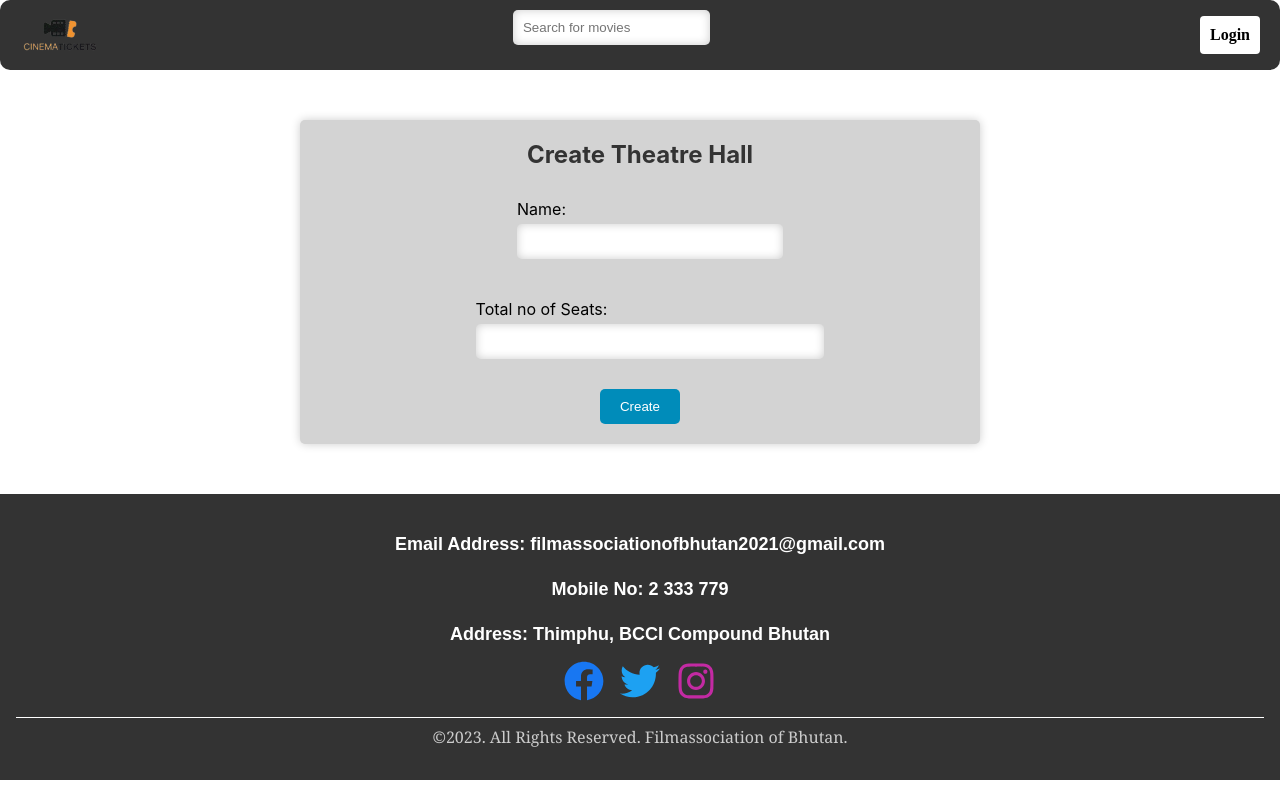
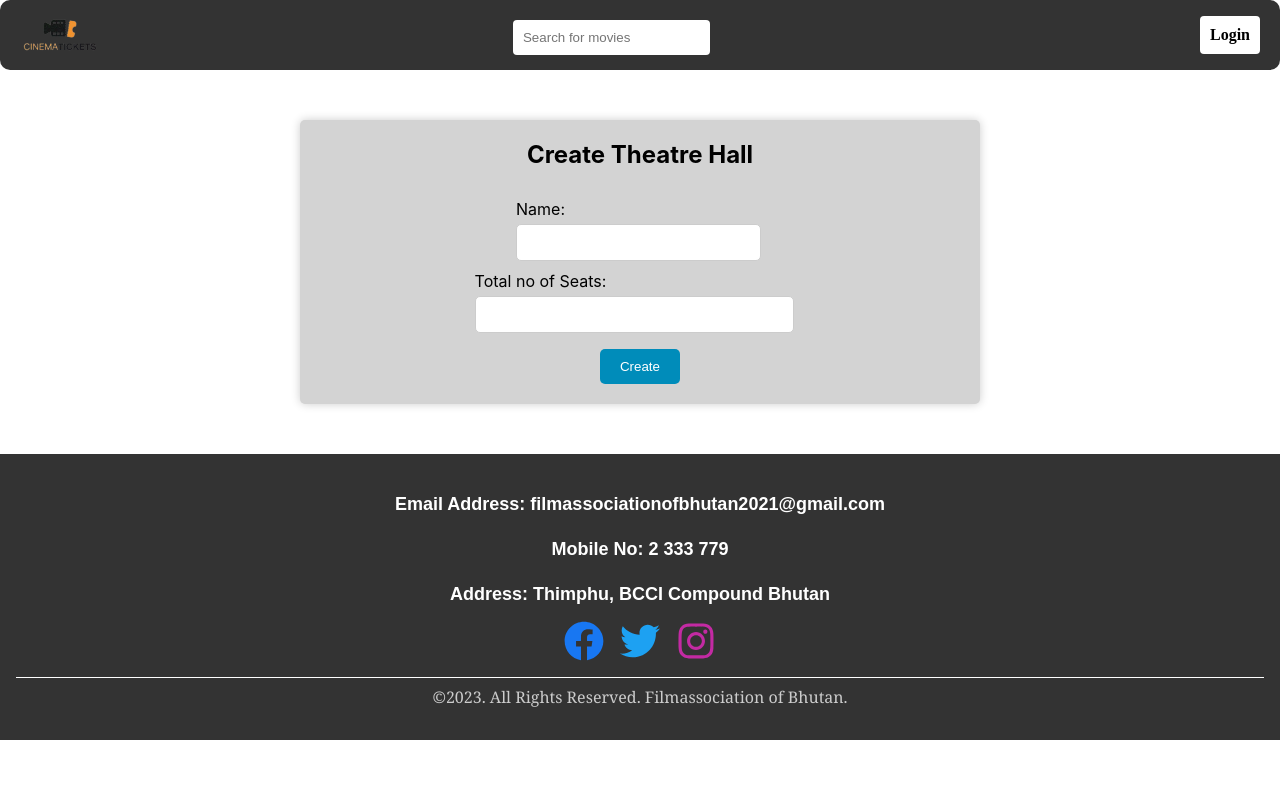
Before and after one commit to Sangayj/Cinema-Ticketing, a React (Create React App) app in the folder Client/: page /Seat in a window 1280 px wide. Built offline with nearby package versions, Linux system fonts and the light colour scheme.

Commit message:
latest one

```diff
--- a/Client/src/Admin/AdminTheatre.js
+++ b/Client/src/Admin/AdminTheatre.js
@@ -109,7 +109,7 @@ function AdminTheatre() {
               </td>
               <td>
                 <button
-                  className="delete-button"
+                  className="deletes-button"
                   onClick={() => handleDeleteTheatre(theatre._id)}
                 >
                   Delete theatre
--- a/Client/src/Admin/AdminTheatres.css
+++ b/Client/src/Admin/AdminTheatres.css
@@ -25,7 +25,7 @@ td button {
   font-size: 14px;
 }
 
-.delete-button {
+.deletes-button {
   background-color: #f44336; /* Red color */
   color: #fff; /* White text color */
   border: none;
@@ -39,7 +39,7 @@ td button {
   border-radius: 5px;
 }
 
-.delete-button:hover {
+.deletes-button:hover {
   background-color: #c62828; /* Dark red color on hover */
 }
 
--- a/Client/src/Admin/Seat.css
+++ b/Client/src/Admin/Seat.css
@@ -1,4 +1,4 @@
-.form {
+.former {
   background-color: lightgray;
   border-radius: 5px;
   box-shadow: 0px 0px 10px rgba(0, 0, 0, 0.2);
@@ -11,26 +11,6 @@
   width: 50%;
 }
 
-h2 {
-  color: #333;
-  margin-bottom: 20px;
-}
-
-label {
-  display: block;
-  margin-bottom: 10px;
-}
-
-input[type="text"],
-input[type="number"] {
-  padding: 10px;
-  border-radius: 5px;
-  border: none;
-  box-shadow: inset 0px 0px 10px rgba(0, 0, 0, 0.2);
-  width: 100%;
-  margin-bottom: 20px;
-}
-
 button {
   background-color: #008cba;
   color: #fff;
@@ -39,6 +19,7 @@ button {
   padding: 10px 20px;
   cursor: pointer;
   transition: all 0.2s ease-in-out;
+  margin-top: 1rem;
 }
 
 button:hover {
--- a/Client/src/Admin/Seat.js
+++ b/Client/src/Admin/Seat.js
@@ -23,7 +23,7 @@ function Seat() {
 
   return (
     <div>
-      <div className="form">
+      <div className="former">
         <h2>Create Theatre Hall</h2>
         <label>
           Name:
```
